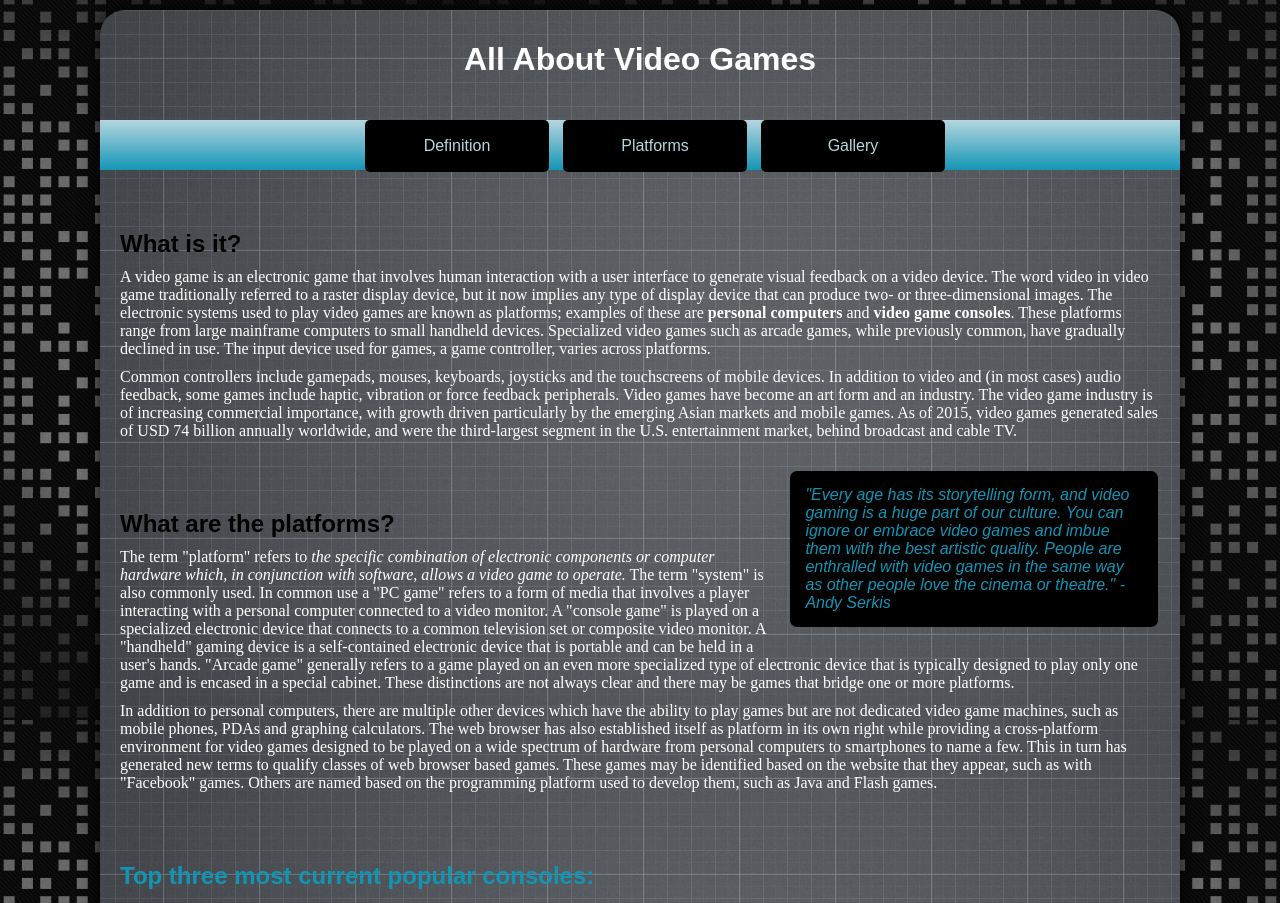
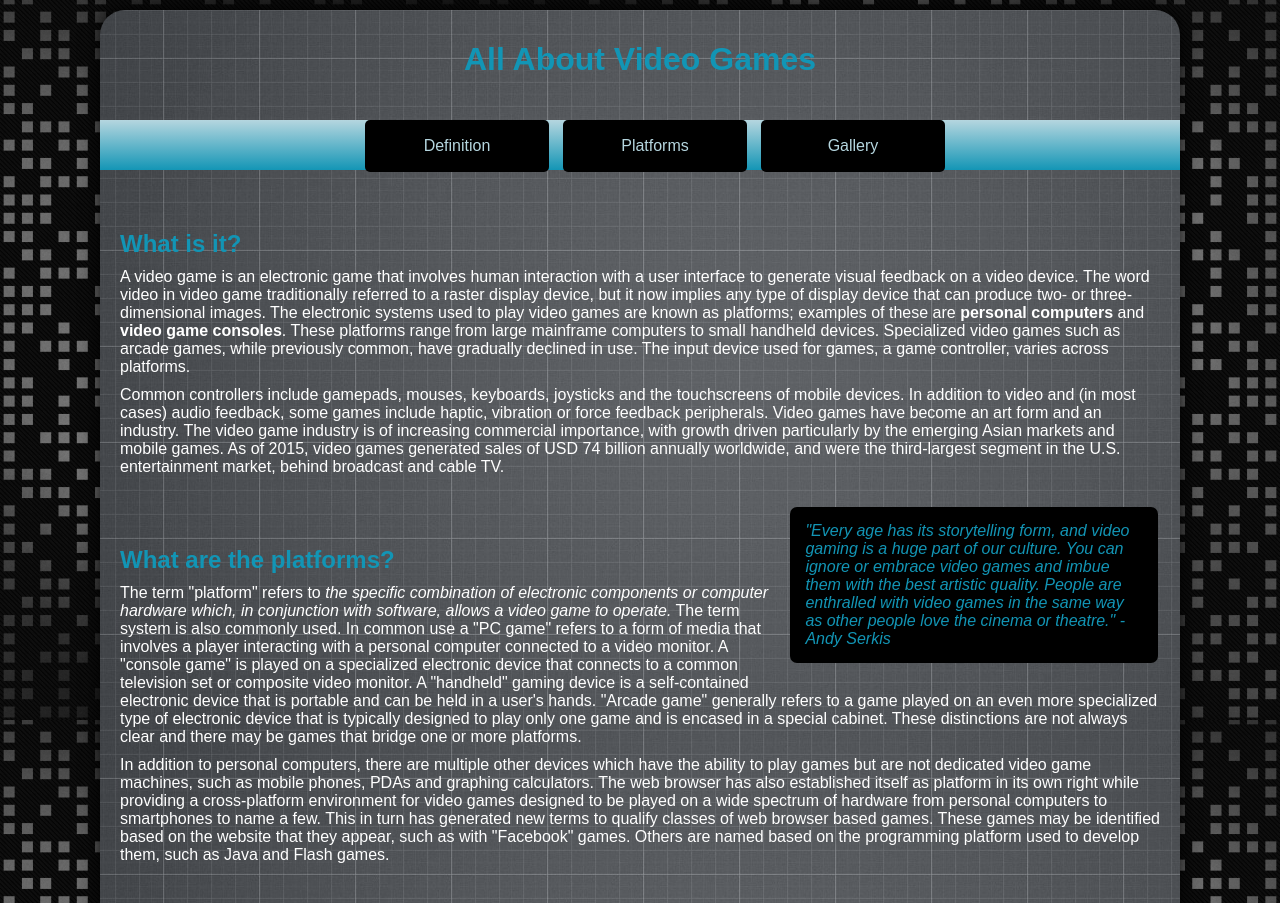
Before and after one commit to AshleyWhitley/DWS1, a plain HTML site: page Project3/index.html in a window 1280 px wide. Shown: the top 903 px of the page. Drawn offline with Linux system fonts and the light colour scheme.

Commit message:
header colors
colors and edits

```diff
--- a/Project3/css/styles.css
+++ b/Project3/css/styles.css
@@ -24,8 +24,8 @@ body {
 /*-----Page Heading-----*/
 
 h1{
+	color: #1295B5;
 	margin: 10 auto;
-	color: white;
 	float: center;
 	text-align: center;
 	font-family: 'Orbitron', sans-serif, bold;
@@ -79,6 +79,7 @@ h1{
 /*-----Content-----*/
 
 h2{
+	color: #1295B5;
 	margin: 50px 0 0 10px;
 	padding: 10px;
 	font-family: 'Orbitron', sans-serif, bold;
@@ -115,7 +116,7 @@ p{
 	margin: 0 auto;
 	padding: 0 20px 10px 20px;
 	color: white;
-	font-family: 'Orbitron', serif;
+	font-family: 'Orbitron', sans-serif;
 }
 
 /*-----Gallery-----*/
--- a/Project3/index.html
+++ b/Project3/index.html
@@ -61,7 +61,7 @@
 
 					<p>
 						The term "platform" refers to <em>the specific combination of electronic components or computer hardware which, in conjunction with software, allows a video game to operate.</em>
-						The term "system" is also commonly used.
+						The term system is also commonly used.
 						In common use a "PC game" refers to a form of media that involves a player interacting with a personal computer connected to a video monitor.
 						A "console game" is played on a specialized electronic device that connects to a common television set or composite video monitor.
 						A "handheld" gaming device is a self-contained electronic device that is portable and can be held in a user's hands.
```
